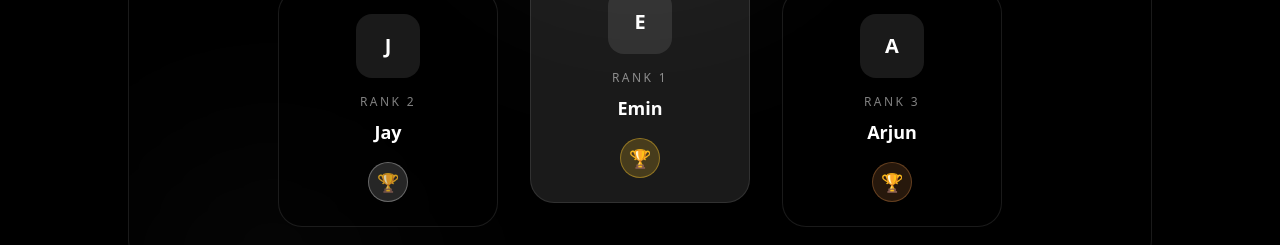
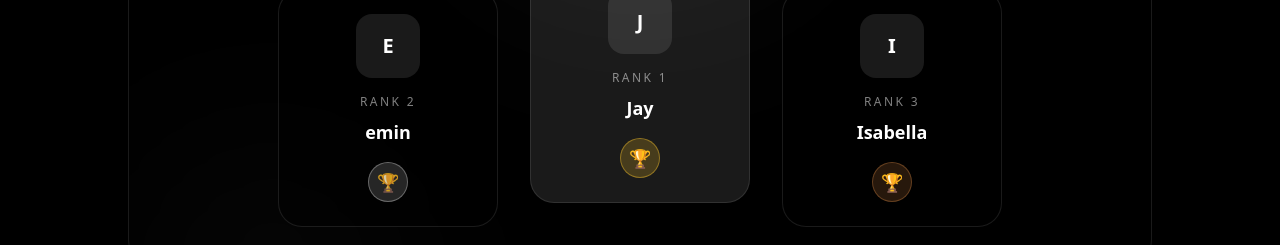
Before and after one commit to USC-Data-Science-Club/datasc_website, a Next.js app: page /leaderboard in a window 1280 px wide. Shown: the part 573-818 px from the top of the page. Built offline with nearby package versions, Linux system fonts and the light colour scheme.

Commit message:
curriculum updates

```diff
--- a/app/curriculum-updates/page.tsx
+++ b/app/curriculum-updates/page.tsx
@@ -20,6 +20,11 @@ export default function CurriculumUpdatesPage() {
     {
       week: 5,
       slides: "https://docs.google.com/presentation/d/1s0QMeClvEyzqjnEbXIasnvtGyXJk96tJ/edit?usp=sharing&ouid=115585438195965334407&rtpof=true&sd=true",
+      homework: "https://colab.research.google.com/drive/1ufmaPRWY4wI0dpS2t6MC0DqCOFf390KG?authuser=2",
+    },
+    {
+      week: 6,
+      slides: "https://docs.google.com/presentation/d/1qZv6aBbutgnw2Qf85UVMP1VNp6l232lB/edit?slide=id.p1#slide=id.p1",
       homework: "https://colab.research.google.com/drive/1ufmaPRWY4wI0dpS2t6MC0DqCOFf390KG?authuser=2",
     }
   ];
--- a/app/leaderboard/page.tsx
+++ b/app/leaderboard/page.tsx
@@ -1,6 +1,6 @@
 // Update only this list — ranks, trophies, and podium order are derived automatically.
 // First name = 1st place, second = 2nd place, third = 3rd place.
-const top3 = ["Emin", "Jay", "Arjun"];
+const top3 = ["Jay", "emin", "Isabella"];
 
 // Desktop podium display order: 2nd | 1st | 3rd
 // Mobile display order: 1st, 2nd, 3rd (set via CSS order)
```
